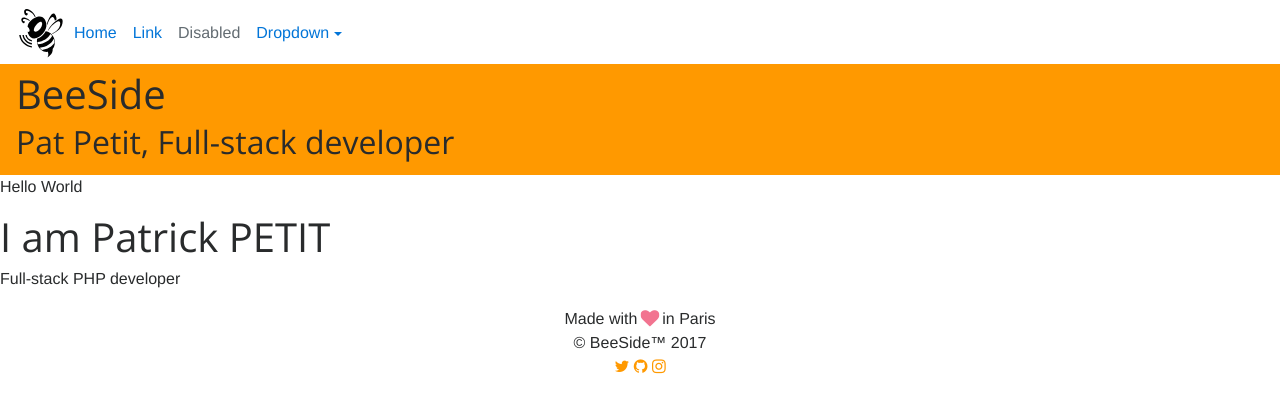
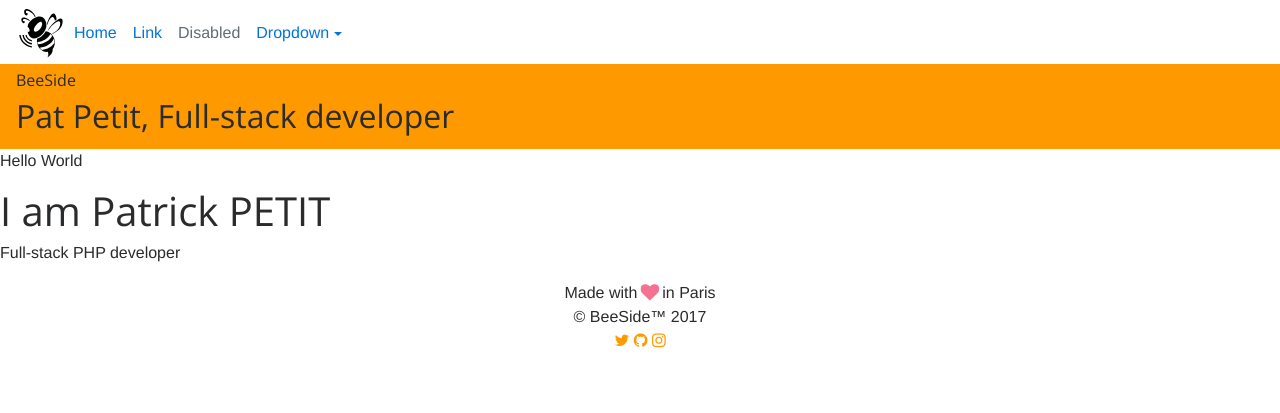
Before and after one commit to beeside/beeside, a Jekyll site: the page built from index.html, in a window 1280 px wide. Shown: the top 413 px of the page. Built offline with Jekyll 4.4.1, drawn with Linux system fonts in a browser that asks for light colours; nearby versions of some CDN libraries.

Commit message:
changes main title to subtitle

```diff
--- a/_layouts/home.html
+++ b/_layouts/home.html
@@ -7,11 +7,7 @@
 
 <header class="header">
     <div>
-        <h1>
-            <span>
-                {{ site.title }}
-            </span>
-        </h1>
+        <h6><span>{{ site.title }}</span></h6>
         <h2>{{ site.description }}</h2>
     </div>
 </header>
```
